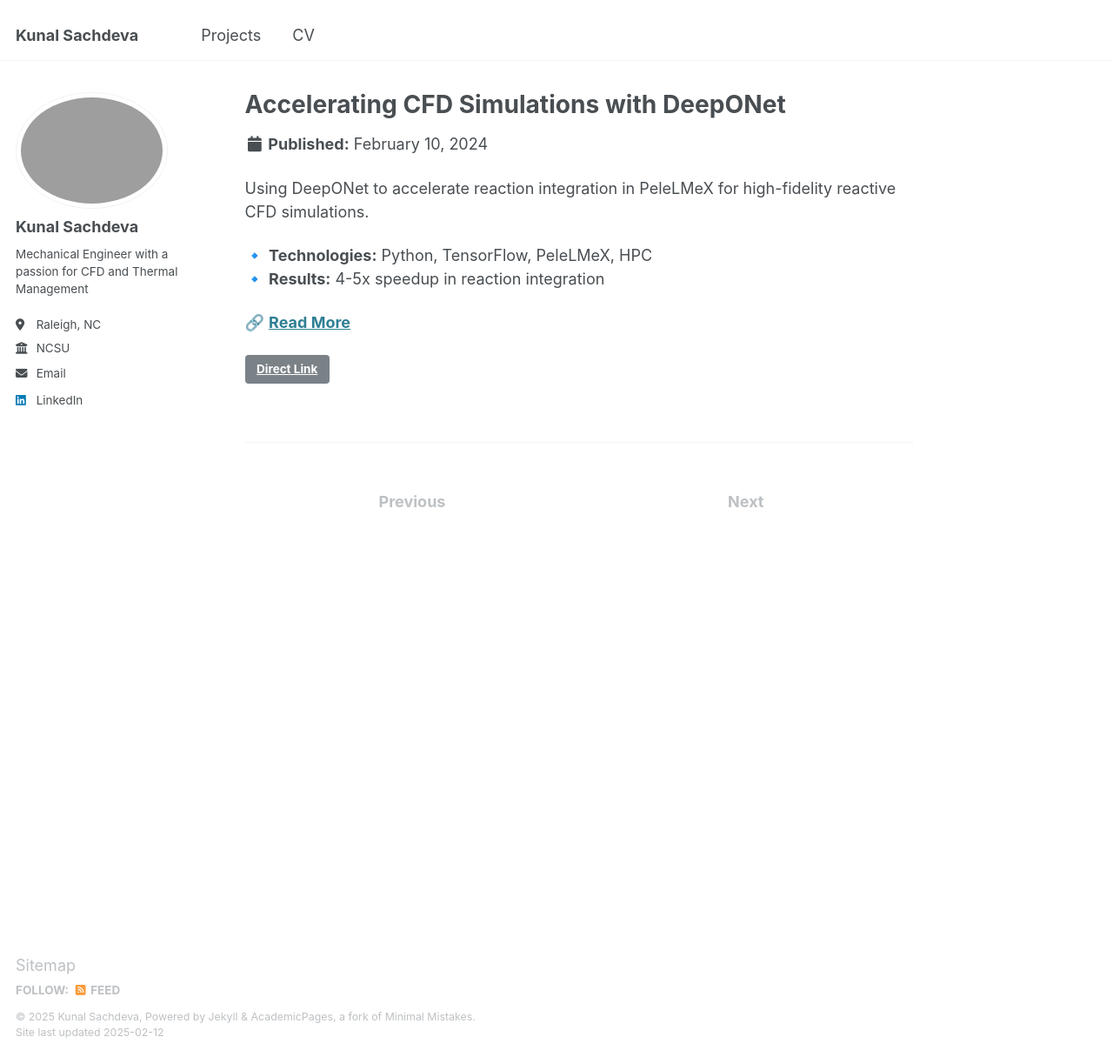
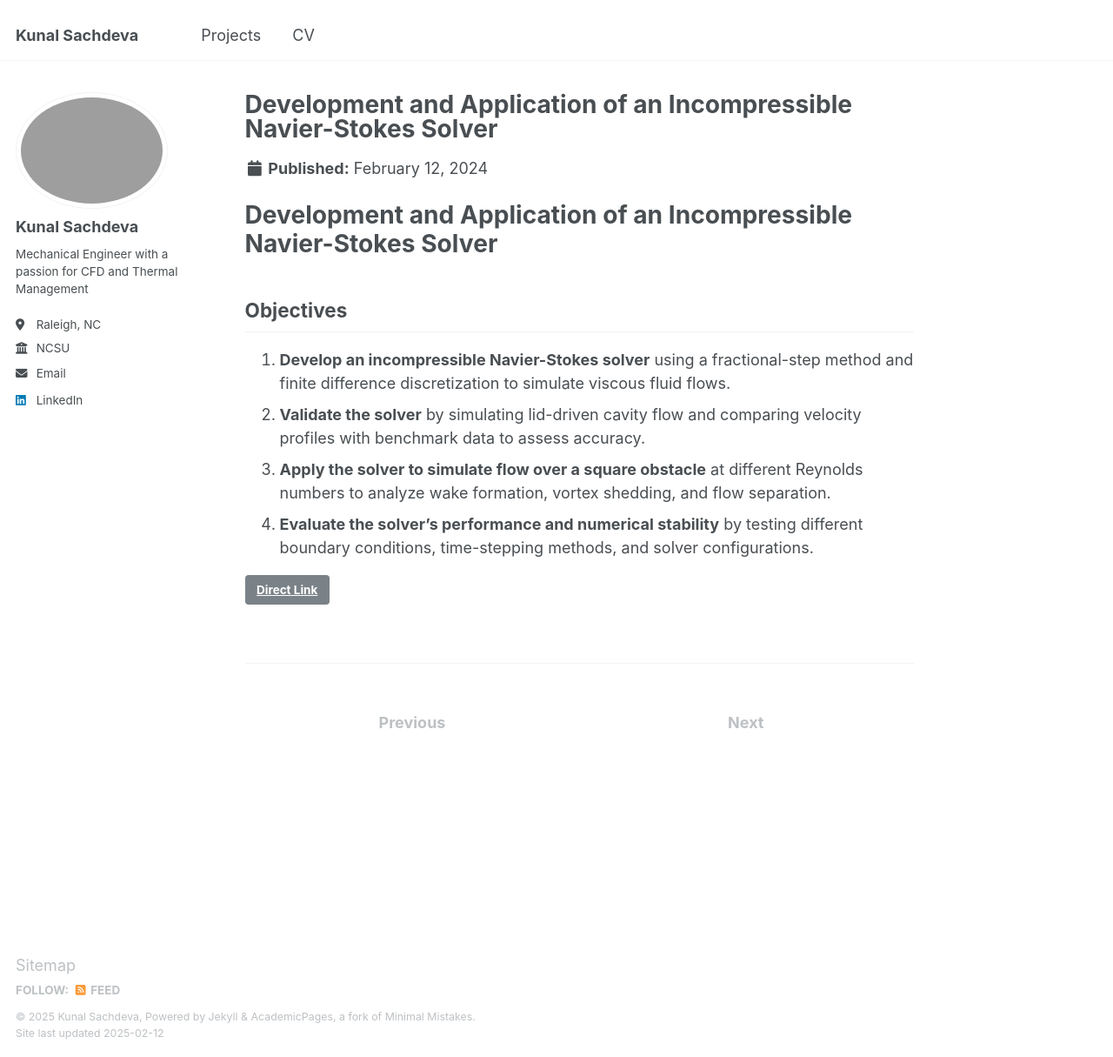
Before and after one commit to sachdevakunal/sachdevakunal.github.io, a Jekyll site: the page built from _projects/deeponet.md, in a window 1280 px wide and 1215 px high. Shown: the whole window at 87% size. Built offline with Jekyll 4.4.1, drawn with Linux system fonts in a browser that asks for light colours.

Commit message:
Update deeponet.md

```diff
--- a/_projects/deeponet.md
+++ b/_projects/deeponet.md
@@ -1,15 +1,16 @@
 ---
-title: "Accelerating CFD Simulations with DeepONet"
-date: 2024-02-10
-excerpt: "Using DeepONet to accelerate reaction integration in PeleLMeX."
-description: "This project integrates DeepONet into PeleLMeX to reduce computational cost while maintaining accuracy."
-image: /assets/images/deeponet.png
-link: /projects/deeponet/
+title: "Development and Application of an Incompressible Navier-Stokes Solver"
+date: 2024-02-12
+excerpt: "Building a solver to simulate flow over a square geometry using the Incompressible Navier-Stokes equations."
+description: "Implemented a CFD solver for incompressible flows and validated results for flow over a square obstacle."
+image: /assets/images/incompressible-ns.png
+link: /projects/incompressible-ns/
 ---
 
-Using DeepONet to accelerate reaction integration in PeleLMeX for high-fidelity reactive CFD simulations.
+# Development and Application of an Incompressible Navier-Stokes Solver
 
-🔹 **Technologies:** Python, TensorFlow, PeleLMeX, HPC
-🔹 **Results:** 4-5x speedup in reaction integration
-
-🔗 **[Read More](/projects/deeponet/)**
+## **Objectives**
+1. **Develop an incompressible Navier-Stokes solver** using a fractional-step method and finite difference discretization to simulate viscous fluid flows.
+2. **Validate the solver** by simulating lid-driven cavity flow and comparing velocity profiles with benchmark data to assess accuracy.
+3. **Apply the solver to simulate flow over a square obstacle** at different Reynolds numbers to analyze wake formation, vortex shedding, and flow separation.
+4. **Evaluate the solver’s performance and numerical stability** by testing different boundary conditions, time-stepping methods, and solver configurations.
```
